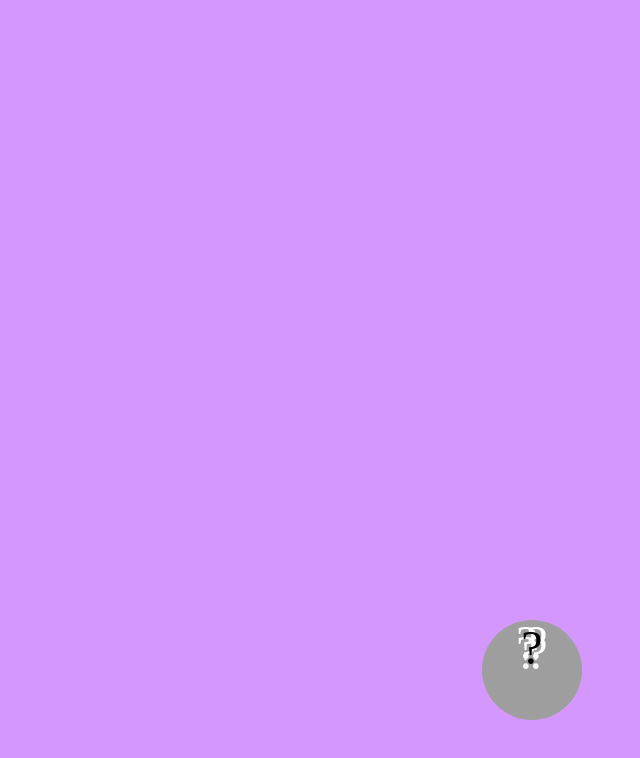
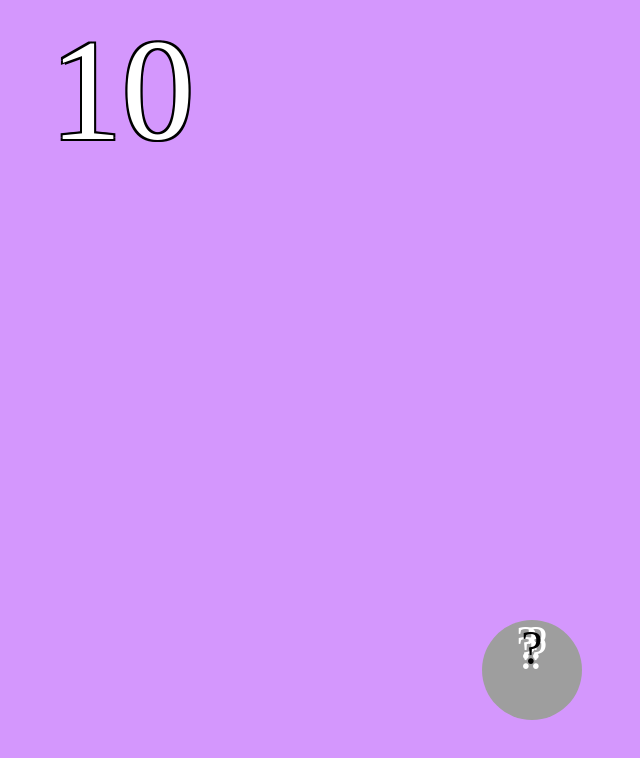
Before and after one commit to DavidNguyen15/DavidNguyen15.github.io, a plain HTML site: page projects/bouncing-box/index.html in a window 1280 px wide. Shown: the whole page, without its empty margins (518-1158 px from the left). Drawn offline with Linux system fonts and the light colour scheme; grey boxes are pictures that could not be loaded.

Commit message:
add bouncing box

```diff
--- a/projects/bouncing-box/index.html
+++ b/projects/bouncing-box/index.html
@@ -31,6 +31,21 @@
 			font-size: 300%;
 			color: white;
 			text-align: center;
+			text-shadow:
+				-2px -2px black,
+  			  	2px -2px black,
+   				-2px 2px black,
+    			 2px 2px black;
+		}
+		.clicks{
+			font-size: 300%;
+			color: white;
+			text-align: center;
+			text-shadow:
+				-2px -2px black,
+  			  	2px -2px black,
+   				-2px 2px black,
+    			 2px 2px black;
 		}
 	</style>
 	<!-- 	<script src="//cdnjs.cloudflare.com/ajax/libs/jquery/2.1.1/jquery.min.js"></script> -->
@@ -39,7 +54,7 @@
 <body class="board">
 	<!-- HTML for the box -->
 	<div class="box">?</div>
-
+	<div class="clicks">10</div>
 	<script>
 		(function(){
 			'use strict'
@@ -51,6 +66,7 @@
 
 			var box = jQuery('.box');	// reference to the HTML .box element
 			var board = jQuery('.board');	// reference to the HTML .board element
+			var clicks = jQuery('.clicks'); // reference to the .clicks element (Challenge 6)
 			var boardWidth = board.width();	// the maximum X-Coordinate of the screen
 
 			// Every 50 milliseconds, call the update Function (see below)
@@ -85,8 +101,7 @@
 			var colorStr;									//does work/not necessary (Challenge 4)
 			var randNum = Math.random() * boardWidth;		//random number for X values (Challenge 3)
 			var randNumY = Math.random() * boardHeight;		//random number for Y values (Challenge 3)
-			var clicksRemaining = 10 						//Challenge 6
-
+			var clicksRemaining = 10 						//Challeng
 			/*
 			Challenge 6 - Every time the board is clicked, call the handleBoxClick function
 			*/
@@ -96,7 +111,7 @@
 			Challenge 6 - changes the text displayed on the Board
 			*/
 			function changeBoardTest(newClicks) {
-				board.text(newClicks);
+				clicks.text(newClicks);
 			}
 
 			/*
@@ -143,6 +158,7 @@
 				positionY = randNumY;
 				points = points + 1;
 				changeBoxText(points);
+				clicksRemaining = clicksRemaining + 1
 				if (speed > 0) {
 					speed = speed + 3;
 				}
@@ -165,17 +181,17 @@
 			*/
 			function handleBoardClick() {
 				clicksRemaining = clicksRemaining - 1;
-				board.text(clicksRemaining);
+				clicks.text(clicksRemaining);
 			}
 
 			/*
-			When there's zero clicks remaining, it's game over! (Probably be wrong!)
+			When there's zero clicks remaining, it's game over! (Below does now work)
 			*/
 			if (clicksRemaining === 0) {
 				function endgame() {
 				clearInterval(interval)
 				};
-				board.text("Game Over!");
+				clicks.text("Game Over!");
 			}
 		})()
 	</script>
```
